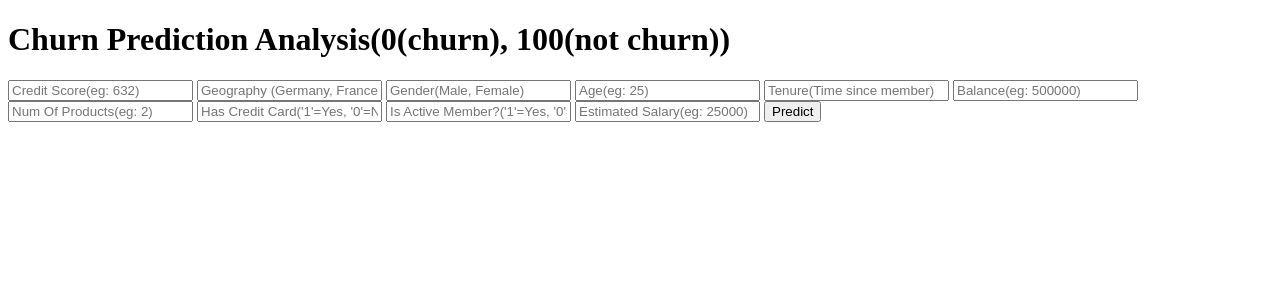
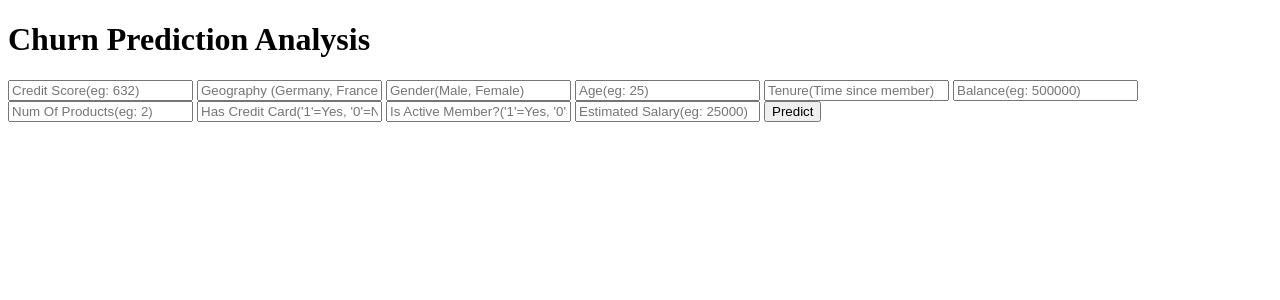
Before and after one commit to muhammet-cakmak/Heroku_Churn_LightGBM, a Flask app: page / in a window 1280 px wide. Shown: the top 300 px of the page. Run offline with Flask 2, Linux system fonts and the light colour scheme; parts of the project's set-up code (start-up, migrations or seed data) failed here and were passed over.

Commit message:
Add files via upload

```diff
--- a/app.py
+++ b/app.py
@@ -80,15 +80,21 @@ def predict():
     print(std_df)
     print("DATALAR YAZDIRILIYOR *******************************************************")
     clf = pickle.load(open('model.pkl', 'rb'))
-    pred = clf.predict_proba(std_df)
+    pred = clf.predict(std_df)
 
     print("pred yazdırılıyor ******************************")
     print(pred)
     #x = round(pred*100, 2)
-    x = pred[0]*100
 
 
-    return render_template('index.html', predicted_value="LightGBM - Customer Churn rate: {}".format(x))
+    x = pred
+    if x == 1:
+
+        return render_template('index.html', predicted_value="The customer's churn status is {}.  It can be risky to give  the credit to the customer.".format(x))
+    else:
+
+        return render_template('index.html', predicted_value="The customer's churn status is {}.  It may not be risky to give  the credit to the customer".format(x))
+
 
 
 
--- a/templates/index.html
+++ b/templates/index.html
@@ -14,7 +14,7 @@
 
 <body>
  <div class="login">
-  <h1>Churn Prediction Analysis(0(churn), 100(not churn))</h1>
+  <h1>Churn Prediction Analysis</h1>
 
      <!-- Main Input For Receiving Query to our ML -->
     <form action="{{ url_for('predict')}}"method="post">
```
